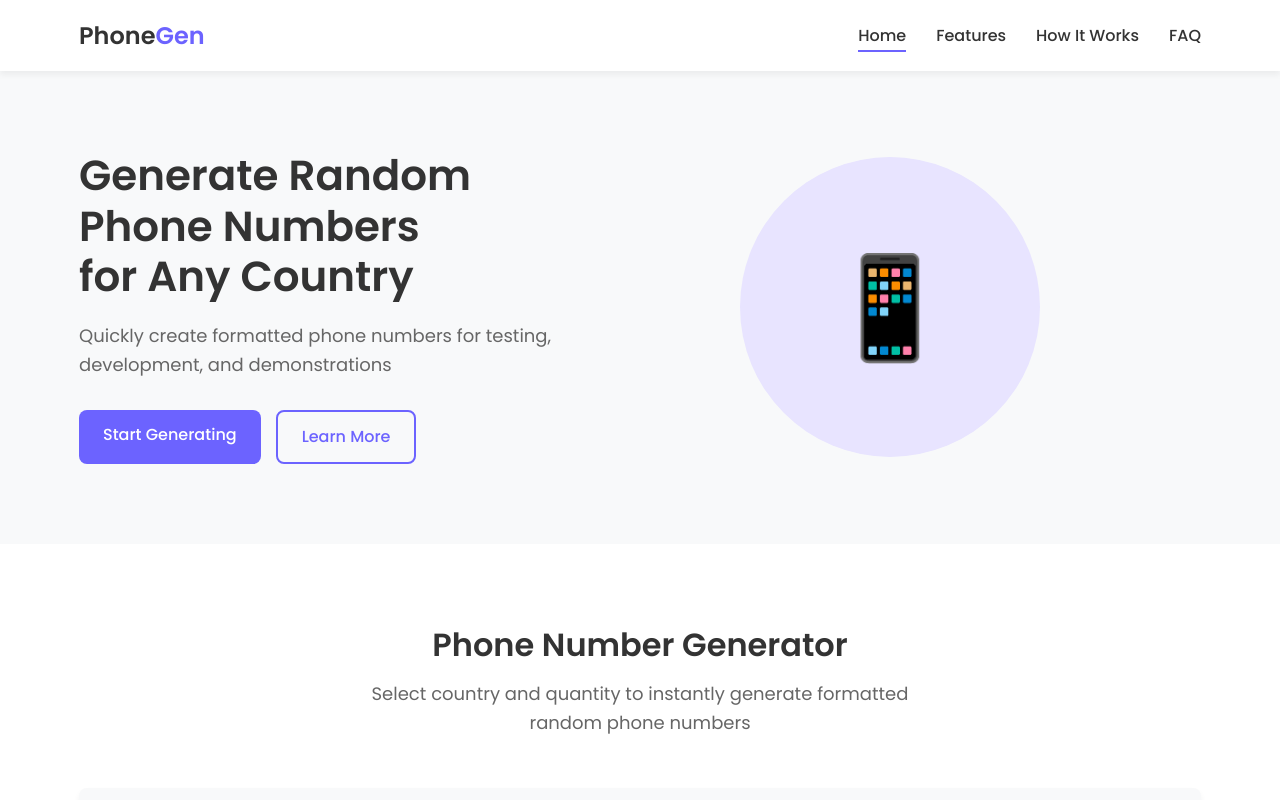
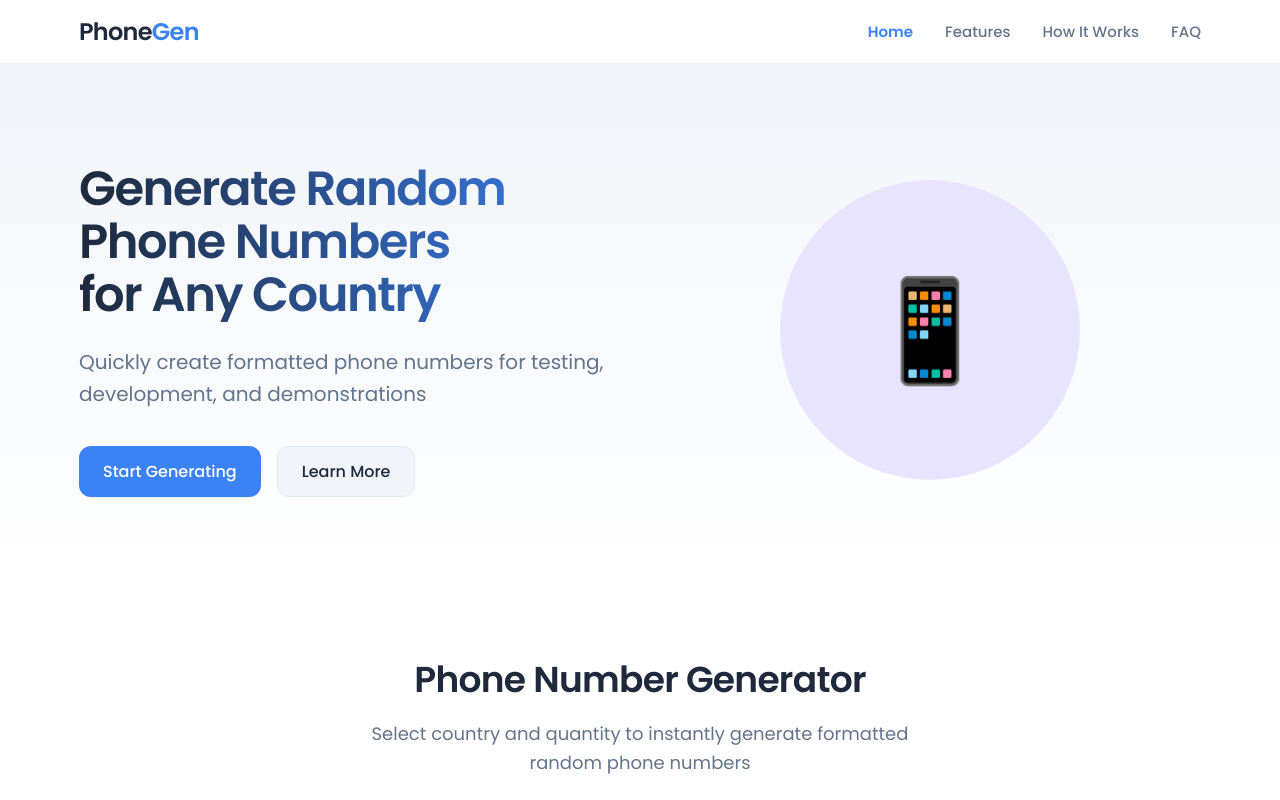
Before and after one commit to Zerwhou/PhoneNumberDemo, a plain HTML site: page index.html in a window 1280 px wide. Shown: the top 800 px of the page. Drawn offline with Linux system fonts and the light colour scheme; a script that the page names is missing.

Commit message:
修改CSS

```diff
--- a/css/styles.css
+++ b/css/styles.css
@@ -1,16 +1,17 @@
-/* 基础样式 */
+/* 基础样式 - 基于istep.click设计风格 */
 :root {
-    --primary-color: #6c63ff;
-    --secondary-color: #4a45b1;
-    --accent-color: #ff6b6b;
-    --text-color: #333333;
-    --light-text: #666666;
+    --primary-color: #3b82f6;
+    --secondary-color: #1d4ed8;
+    --accent-color: #f97316;
+    --text-color: #1e293b;
+    --light-text: #64748b;
     --bg-color: #ffffff;
-    --light-bg: #f8f9fa;
-    --border-color: #e6e6e6;
-    --success-color: #28a745;
-    --shadow: 0 4px 6px rgba(0, 0, 0, 0.05);
-    --border-radius: 8px;
+    --light-bg: #f1f5f9;
+    --border-color: #e2e8f0;
+    --success-color: #10b981;
+    --shadow: 0 4px 6px rgba(0, 0, 0, 0.03);
+    --border-radius: 12px;
+    --transition: all 0.2s ease;
 }
 
 * {
@@ -36,12 +37,14 @@ body {
 h1, h2, h3, h4, h5, h6 {
     font-weight: 600;
     line-height: 1.3;
+    letter-spacing: -0.02em;
 }
 
 a {
     text-decoration: none;
     color: var(--primary-color);
-    transition: color 0.3s ease;
+    transition: var(--transition);
+    font-weight: 500;
 }
 
 a:hover {
@@ -49,51 +52,60 @@ a:hover {
 }
 
 .btn {
-    display: inline-block;
+    display: inline-flex;
+    align-items: center;
+    justify-content: center;
     padding: 12px 24px;
     border-radius: var(--border-radius);
     font-weight: 500;
     cursor: pointer;
-    transition: all 0.3s ease;
+    transition: var(--transition);
     border: none;
     font-size: 16px;
+    gap: 8px;
 }
 
 .primary-btn {
     background-color: var(--primary-color);
     color: white;
+    box-shadow: 0 1px 2px rgba(0, 0, 0, 0.05);
 }
 
 .primary-btn:hover {
     background-color: var(--secondary-color);
     color: white;
+    transform: translateY(-1px);
+    box-shadow: 0 4px 6px rgba(0, 0, 0, 0.1);
 }
 
 .secondary-btn {
-    background-color: transparent;
-    color: var(--primary-color);
-    border: 2px solid var(--primary-color);
+    background-color: var(--light-bg);
+    color: var(--text-color);
+    border: 1px solid var(--border-color);
 }
 
 .secondary-btn:hover {
-    background-color: var(--primary-color);
-    color: white;
+    background-color: var(--border-color);
+    color: var(--text-color);
+    transform: translateY(-1px);
 }
 
 .small-btn {
     padding: 8px 16px;
     font-size: 14px;
+    border-radius: 8px;
 }
 
 .section-header {
     text-align: center;
-    margin-bottom: 50px;
+    margin-bottom: 60px;
 }
 
 .section-header h2 {
-    font-size: 32px;
-    margin-bottom: 15px;
+    font-size: 36px;
+    margin-bottom: 16px;
     color: var(--text-color);
+    font-weight: 700;
 }
 
 .section-header p {
@@ -101,13 +113,15 @@ a:hover {
     color: var(--light-text);
     max-width: 600px;
     margin: 0 auto;
+    line-height: 1.6;
 }
 
 /* 头部样式 */
 header {
-    padding: 20px 0;
-    background-color: var(--bg-color);
-    box-shadow: var(--shadow);
+    padding: 16px 0;
+    background-color: rgba(255, 255, 255, 0.95);
+    backdrop-filter: blur(10px);
+    box-shadow: 0 1px 3px rgba(0, 0, 0, 0.02);
     position: sticky;
     top: 0;
     z-index: 100;
@@ -121,48 +135,47 @@ header .container {
 
 .logo h1 {
     font-size: 24px;
-    font-weight: 600;
+    font-weight: 700;
+    letter-spacing: -0.03em;
 }
 
 .logo span {
     color: var(--primary-color);
+    font-weight: 800;
 }
 
 nav ul {
     display: flex;
     list-style: none;
+    gap: 32px;
 }
 
 nav ul li {
-    margin-left: 30px;
+    margin-left: 0;
 }
 
 nav ul li a {
-    color: var(--text-color);
+    color: var(--light-text);
     font-weight: 500;
-    position: relative;
+    font-size: 15px;
+    transition: var(--transition);
+    padding: 8px 0;
 }
 
-nav ul li a:after {
-    content: '';
-    position: absolute;
-    width: 0;
-    height: 2px;
-    background-color: var(--primary-color);
-    bottom: -5px;
-    left: 0;
-    transition: width 0.3s ease;
+nav ul li a:hover,
+nav ul li a.active {
+    color: var(--text-color);
 }
 
-nav ul li a:hover:after,
-nav ul li a.active:after {
-    width: 100%;
+nav ul li a.active {
+    color: var(--primary-color);
+    font-weight: 600;
 }
 
 /* 英雄区域样式 */
 .hero {
-    padding: 80px 0;
-    background-color: var(--light-bg);
+    padding: 100px 0 80px;
+    background: linear-gradient(to bottom, var(--light-bg), var(--bg-color));
     overflow: hidden;
 }
 
@@ -170,28 +183,35 @@ nav ul li a.active:after {
     display: flex;
     align-items: center;
     justify-content: space-between;
+    gap: 40px;
 }
 
 .hero-content {
     flex: 1;
-    max-width: 500px;
+    max-width: 540px;
 }
 
 .hero-content h2 {
-    font-size: 42px;
-    margin-bottom: 20px;
-    line-height: 1.2;
+    font-size: 48px;
+    margin-bottom: 24px;
+    line-height: 1.1;
+    font-weight: 700;
+    letter-spacing: -0.03em;
+    background: linear-gradient(to right, var(--text-color), var(--primary-color));
+    -webkit-background-clip: text;
+    -webkit-text-fill-color: transparent;
 }
 
 .hero-content p {
-    font-size: 18px;
+    font-size: 20px;
     color: var(--light-text);
-    margin-bottom: 30px;
+    margin-bottom: 36px;
+    line-height: 1.6;
 }
 
 .cta-buttons {
     display: flex;
-    gap: 15px;
+    gap: 16px;
 }
 
 .hero-image {
```
